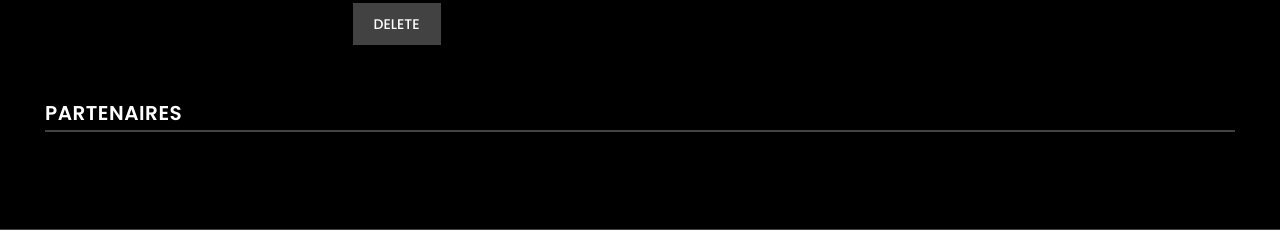
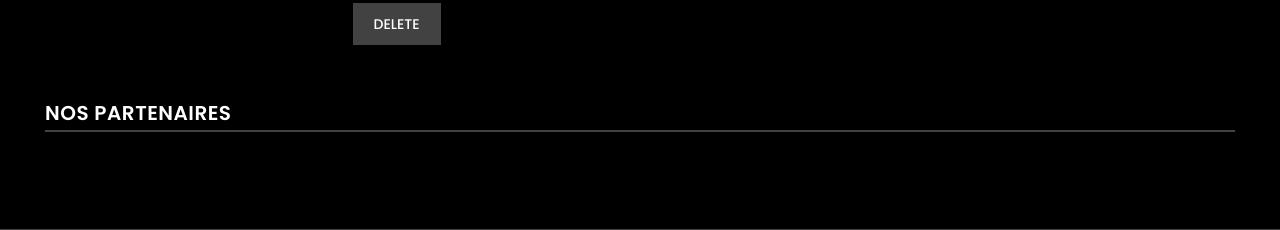
Before and after one commit to rkimwebmaster/finastore, a Symfony app: template templates/accueil/detailProduit.html.twig in a window 1280 px wide. Shown: the part 668-898 px from the top of the page. Run offline with Twig, Linux system fonts and the light colour scheme; the template is opened without the code that fills it, so the values that code supplies are empty; some libraries are stand-ins or nearby versions.

Commit message:
version du 5 janvier au soir

```diff
--- a/templates/_partials/_footer.html.twig
+++ b/templates/_partials/_footer.html.twig
@@ -1,10 +1,9 @@
 <div class="container">
-
 <div class="row">
       <div id="brand_carouse" class="ptb_30 text-center">
         <div class="type-01">
           <div class="heading-part mb_20 ">
-            <h2 class="main_title">Partenaires </h2>
+            <h2 class="main_title">Nos Partenaires </h2>
           </div>
           <div class="row">
             <div class="col-sm-12">
@@ -19,7 +18,6 @@
           </div>
         </div>
       </div>
-
 </div>
 </div>
 <!-- =====  FOOTER START  ===== -->
```
